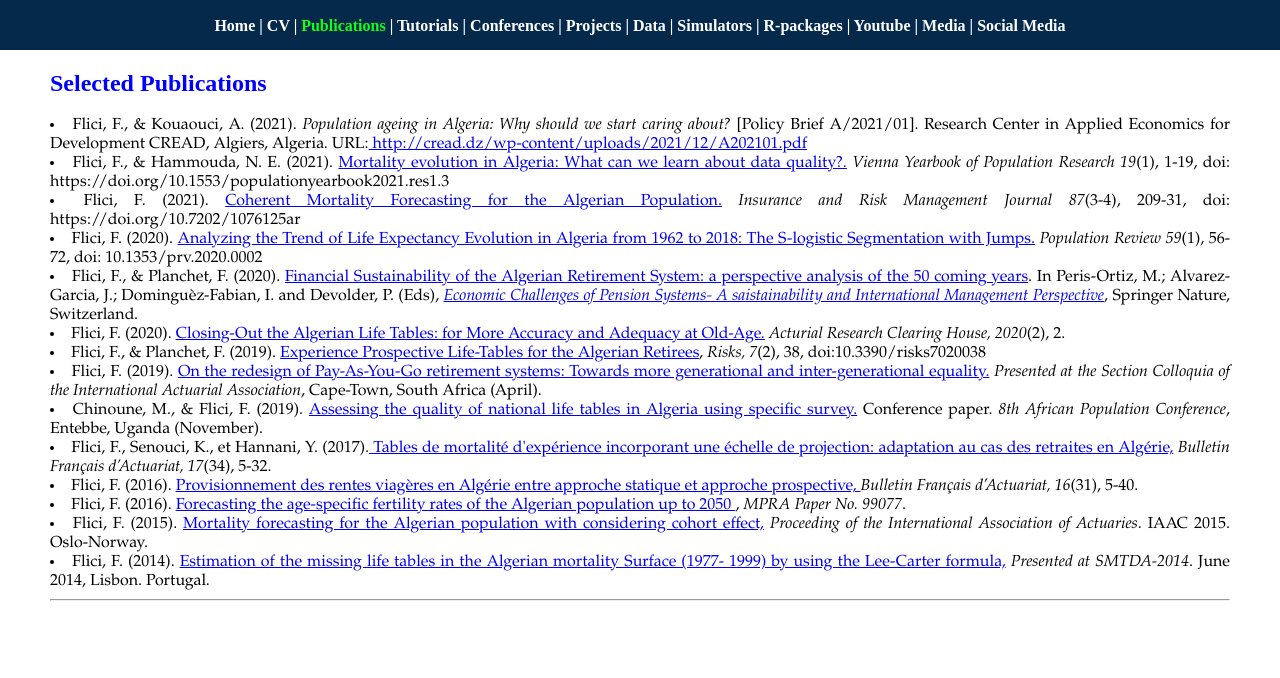
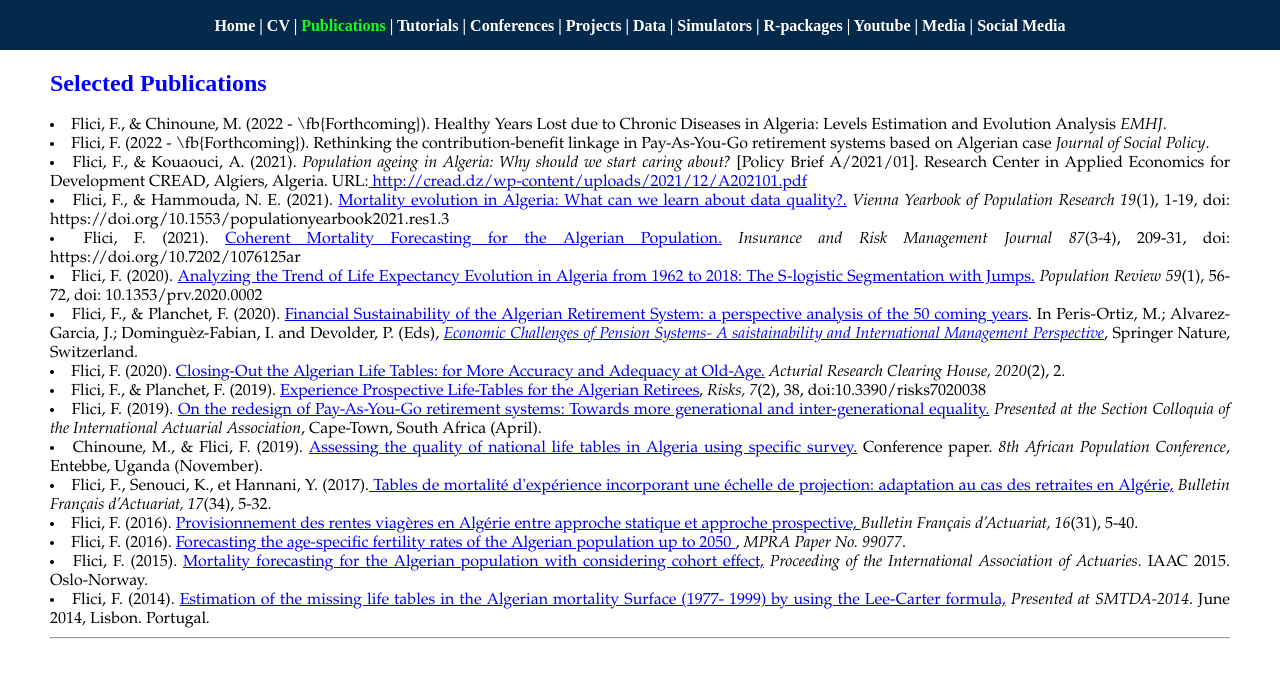
Before and after one commit to Farid-FLICI/farid-flici.github.io, a Jekyll site: the page pub.html, which Jekyll copies as it is, in a window 1280 px wide. Shown: the top 678 px of the page. Built offline with Jekyll 4.4.1, drawn with Linux system fonts in a browser that asks for light colours.

Commit message:
Update pub.html

```diff
--- a/pub.html
+++ b/pub.html
@@ -105,9 +105,17 @@ h3 {
 
 <p style="color:white"> Selected Publications </p>
 <h2 id="pub"> Selected Publications </h2>
+<li> Flici, F., & Chinoune, M. (2022 - \fb{Forthcoming}).
+ <a> Healthy Years Lost due to Chronic Diseases in Algeria: Levels Estimation and Evolution Analysis </a>
+ <i>EMHJ</i>.
+<li> Flici, F. (2022 - \fb{Forthcoming}).
+   <a> Rethinking the contribution-benefit linkage in Pay-As-You-Go retirement systems based on Algerian case </a>
+   <i>Journal of Social Policy</i>.
+
 <li> Flici, F., & Kouaouci, A. (2021). <i>Population ageing in Algeria: Why should we start caring about?</i> [Policy Brief A/2021/01].
   Research Center in Applied Economics for Development CREAD, Algiers, Algeria. URL:<a href="http://cread.dz/wp-content/uploads/2021/12/A202101.pdf" target="_blank">
   http://cread.dz/wp-content/uploads/2021/12/A202101.pdf </a></li>
+
 <li> Flici, F., & Hammouda, N. E. (2021). <a href="https://www.austriaca.at/0xc1aa5576_0x003cb6e7.pdf" target="_blank">
     Mortality evolution in Algeria: What can we learn about data quality?.</a>
   <i> Vienna Yearbook of Population Research 19</i>(1), 1-19, doi: https://doi.org/10.1553/populationyearbook2021.res1.3 </li>
```
